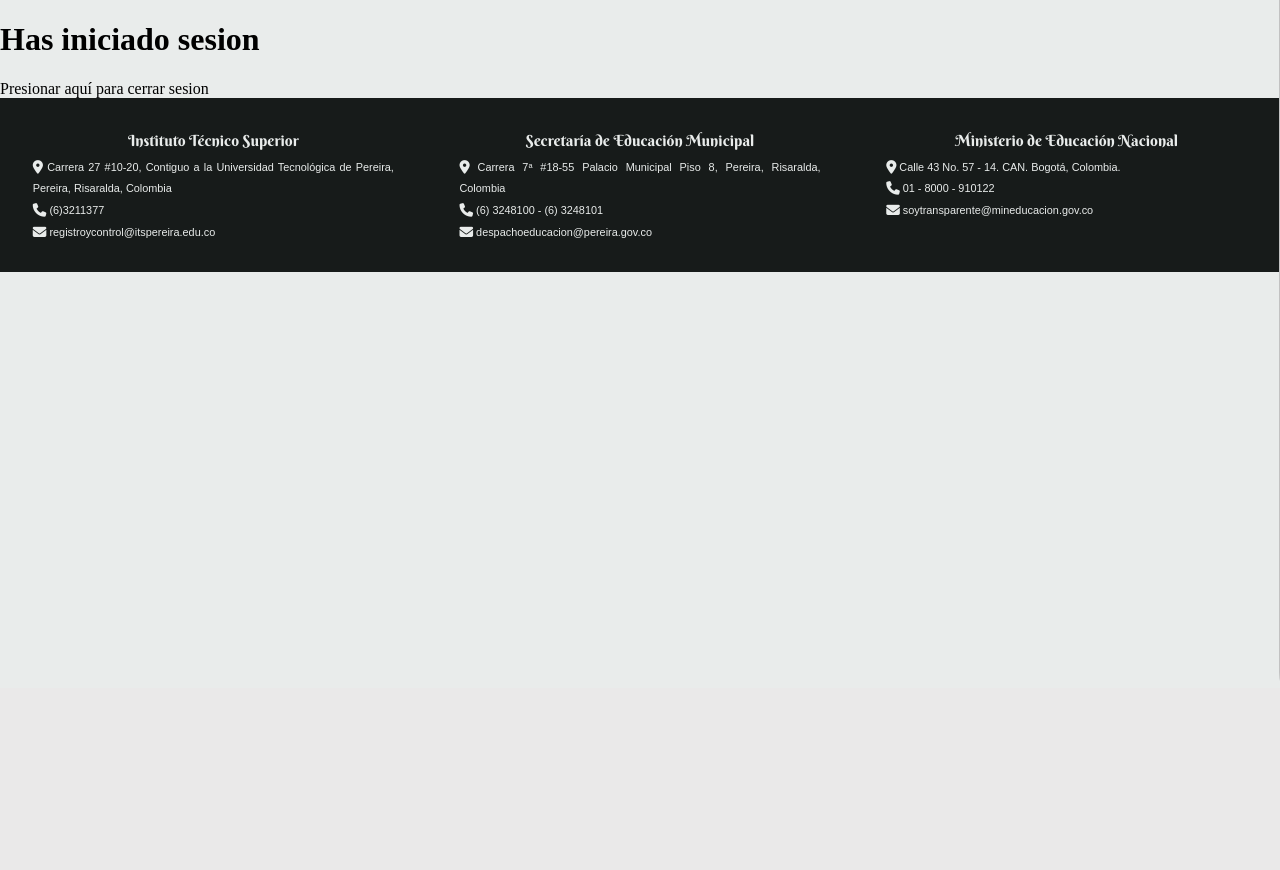
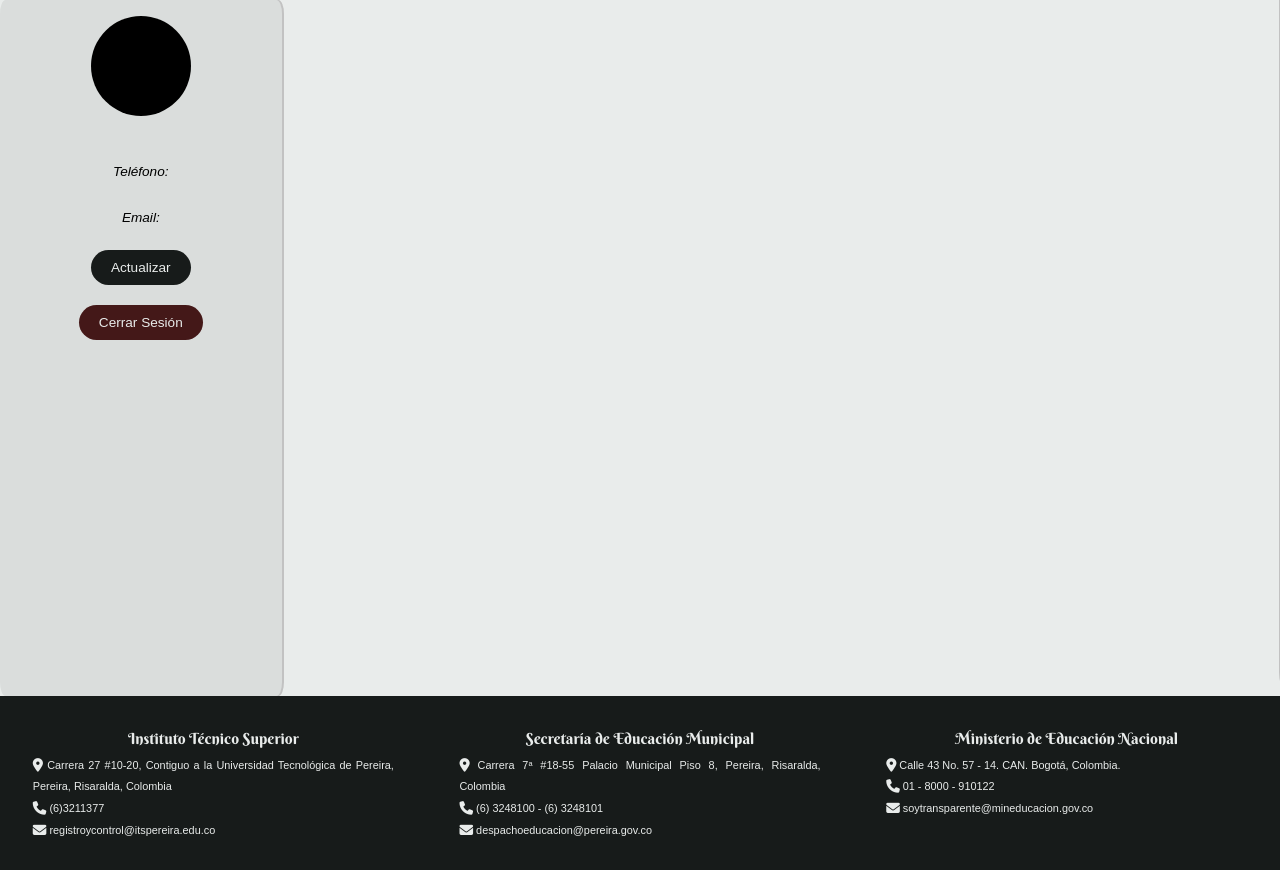
Before and after one commit to nicobh13/grado_app, a Python web app: template templates/dashboard.html in a window 1280 px wide. Shown: the part 112-982 px from the top of the page. Before the commit the page ends 792 px from the top, so only its background shows below. Run offline with Jinja, Linux system fonts and the light colour scheme; the template is opened without the code that fills it, so the values that code supplies are empty; some libraries are stand-ins or nearby versions; some web fonts are replaced.

Commit message:
Se realiza un mejoramiento del panel de control, haciendo que solo sea accesible para usuarios con rol de administrador, y se le genera un vínculo en el inicio para mejor acceso. Se agregan características para una mejor interacción con la base de datos, permitiendo que se eliminen usuarios, y creando un borrador de perfil de usuario, donde el usuario que tiene la sesión iniciada puede ver su información y cambiar ciertos datos. Se han añadido estilos a las nuevas plantillas. De igual manera, se le comienza a poner el decorador @login_required a las rutas que lo requieran, complementandolo con mensajes flash, y se comienza a resolver problemas que surjan con dichas características.

```diff
--- /dev/null
+++ b/static/css/dashboard.css
@@ -0,0 +1,57 @@
+@charset "utf-8";
+/*CSS Documento*/
+
+.user-data{
+    display: flex;
+    flex-direction: column;
+    width: 20vw;
+    min-height: 85vh;
+    position: sticky;
+    background-color: #dadddc;
+    border-radius: 2%;
+    box-shadow: 2px 0 0 0 #c2c2c2;
+    margin: 0;
+}
+
+.profile-pic{
+    margin:0 auto;
+    background-color: black;
+    display: inline-block;
+    border-radius: 100%;
+    width: 100px;
+    height: 100px;
+}
+
+.profile-info{
+    font-size: 1.7vh;
+}
+
+.item, .profile-info{
+    padding: 2vh 1vw 0;
+}
+
+.profile-info, span{
+    align-content: center;
+    align-items: center;
+    text-align: center;
+}
+
+.logout{
+background-color: rgb(68, 24, 24);
+    border: none;
+    border-radius: 20px;
+    padding: 10px 20px;
+    cursor: pointer;
+    margin: 10px;
+    color: #e9eceb;
+}
+
+.update {
+    background-color:#171b1a;
+    border: none;
+    border-radius: 20px;
+    padding: 10px 20px;
+    cursor: pointer;
+    margin: 10px;
+    color: #e9eceb;
+}
--- a/static/css/gen.css
+++ b/static/css/gen.css
@@ -104,6 +104,7 @@ footer {
   width: 100%;
   font-size: 0.85vw;
   align-items: flex-start;
+  position: sticky;
 }
 
 .f-info {
--- a/static/css/sign.css
+++ b/static/css/sign.css
@@ -88,7 +88,7 @@
 }
 
 
-div.text {
+.texto {
   font-size: 1.7vh;
   color: #e9eceb;
 }
--- a/templates/dashboard.html
+++ b/templates/dashboard.html
@@ -21,9 +21,46 @@
     <header>
         {% include 'part/gen/banner.html' %} {% include 'part/gen/menu.html' %}
     </header>
+  {% with messages = get_flashed_messages(with_categories=true) %}
+  {% for category, message in messages %}
+  <div class="{{ category }}">{{ message }}</div>
+  {% endfor %}
+  {% endwith %}
+    <div class="user-data profile-info text">
+        <div class="profile-pic"></div>
+        <div class="item"><strong>
+            {{ current_user.nombre}} {{ current_user.seg_nombre}} {{ current_user.apellido}} {{
+            current_user.seg_apellido}}</strong>
+        </div>
 
-    <h1>Has iniciado sesion</h1>
-    <a href="{{url_for('cerrar_sesion')}}">Presionar aquí para cerrar sesion</a>
+        <div class="item">
+            {{ current_user.rol.rol}}
+        </div>
+
+        <div class="item">
+            <i>Teléfono:</i>
+            <br/><br/>
+            {{ current_user.tel}}
+        </div>
+
+        <div class="item">
+            <i>Email:</i>
+            <br/><br/>
+            {{ current_user.email}}
+        </div>
+
+        <div class="item update"><a href="{{url_for('user_info', id=current_user.id)}}">
+            Actualizar
+        </a>
+        </div>
+
+        <div class="item logout"><a href="{{url_for('cerrar_sesion')}}">
+            Cerrar Sesión
+        </a>
+        </div>
+
+    </div>
+
     {%include ('part/gen/footer.html')%}
 </body>
 
--- a/templates/panel.html
+++ b/templates/panel.html
@@ -24,6 +24,12 @@
     <header>
       {% include 'part/gen/banner.html' %} {% include 'part/gen/menu.html' %}
     </header>
+          {% with messages = get_flashed_messages(with_categories=true) %}
+  {% for category, message in messages %}
+  <div class="{{ category }}">{{ message }}</div>
+  {% endfor %}
+  {% endwith %}
+
     <p class="title-font" style="margin: 0 auto; padding: 5vh 0 2vh">
       Listado de Usuarios
     </p>
--- a/templates/part/gen/menu.html
+++ b/templates/part/gen/menu.html
@@ -12,7 +12,11 @@
                         <li><a href="{{ url_for('home')}}">Inicio</a></li>
                         <li><a href="{{ url_for('talleres')}}">Especialidades</a></li>
                         <li><a href="{{ url_for('mapa')}}">Instalaciones</a></li>
+                        {% if current_user.rol.rol == 'Admin' %}
+                        <li><a href="{{ url_for('panel')}}">Panel de Control</a></li>
+                        {% endif %}
                     </ul>
+
                     {%include ('part/gen/sign_redir.html')%}
             </div>
         </div>
--- a/templates/part/gen/sign_redir.html
+++ b/templates/part/gen/sign_redir.html
@@ -1,2 +1,13 @@
-<div id="login" class="login-redirect text"><a href="{{url_for('sign', form_type='login')}}">Iniciar Sesión</a></div>
+{% if current_user.is_authenticated %}
+                    <div style="  background-color: #cacaca;">
+
+<div id="login" class="logged_menu text"><a href="{{url_for('dashboard')}}">Hola {{ current_user.nombre}}</a></div>
+</div>
+<div id="register" class="login-redirect text"><a href="{{url_for('cerrar_sesion')}}">Cerrar Sesión</a></div>
+{% else %}
+                    <div style="  background-color: #cacaca;">
+
+<div id="login" class="login-redirect text"><a href="{{url_for('sign', form_type='login')}}">Iniciar Sesión</a></div></div>
 <div id="register" class="login-redirect text"><a href="{{url_for('sign', form_type='register')}}">Registrarse</a></div>
+
+{% endif %}
--- a/templates/sign_up.html
+++ b/templates/sign_up.html
@@ -34,7 +34,7 @@
     <div class="change-section">
       <button id="change-button" class="change-button text"></button>
     </div>
-    <div class="input-section text">
+    <div class="input-section texto text">
       <div id="login-form">{% include 'part/sign_up/login.html' %}</div>
       <div id="registration-form" style="display: none">
         {% include 'part/sign_up/registro.html' %}</div>
```
Also changed, not shown: other parts of static/css/gen.css (+26 -2 lines), app.py (+89 -45 lines), static/css/form.css (+13 -0 lines), templates/usuario_info.html (+9 -3 lines).
